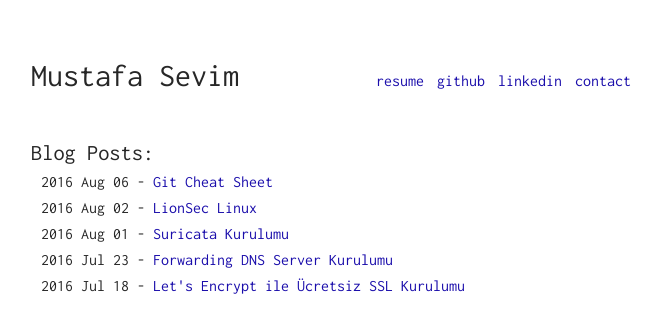
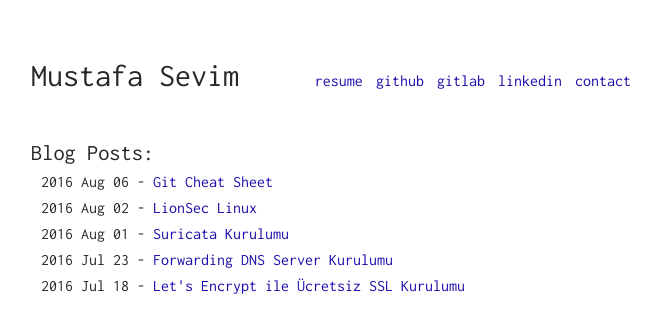
Before and after one commit to mustafasevim/blog, a Jekyll site: the page built from index.html, in a window 1280 px wide. Shown: the top 333 px of the page, without its empty margins (309-970 px from the left). Built offline with Jekyll 4.4.1, drawn with Linux system fonts in a browser that asks for light colours; comment, search, counter and statistics services are not loaded.

Commit message:
Update navigation.yml

```diff
--- a/_data/navigation.yml
+++ b/_data/navigation.yml
@@ -4,6 +4,9 @@
 - title: github
   url: https://github.com/mustafasevim
 
+- title: gitlab
+  url: https://gitlab.com/u/mustafasevim
+
 - title: linkedin
   url: https://linkedin.com/in/mustafasevim
 
```
